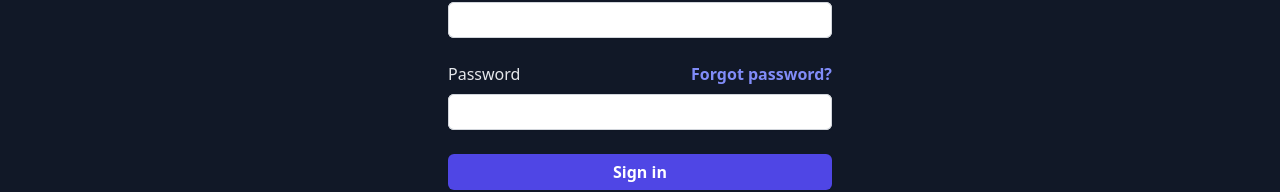
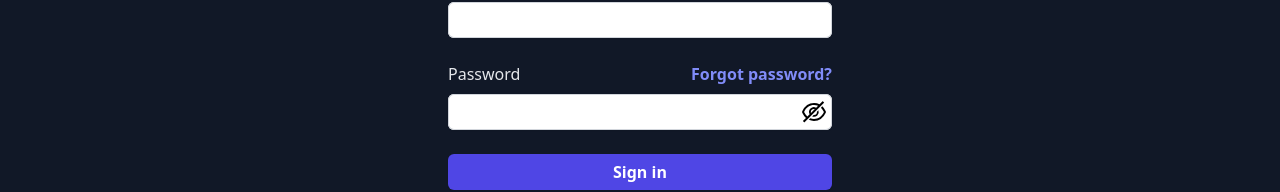
Before and after one commit to afiqsuradi/serveutm-one-stop-center, a React (Vite) app in the folder src/client/: page /login in a window 1280 px wide. Shown: the part 378-570 px from the top of the page. Built offline with nearby package versions, Linux system fonts and the light colour scheme.

Commit message:
Improve login form

```diff
--- a/src/client/package.json
+++ b/src/client/package.json
@@ -17,6 +17,7 @@
     "react": "^18.2.0",
     "react-dom": "^18.2.0",
     "react-hook-form": "^7.45.4",
+    "react-icons": "^4.10.1",
     "react-router-dom": "^6.15.0",
     "zod": "^3.22.2"
   },
--- a/src/client/src/components/LoginForm.tsx
+++ b/src/client/src/components/LoginForm.tsx
@@ -1,7 +1,9 @@
 import { useForm } from "react-hook-form";
 import useLogin, { LoginFormData } from "../hooks/useLogin";
-
+import { AiOutlineEye, AiOutlineEyeInvisible } from "react-icons/ai";
+import { useState } from "react";
 const LoginForm = () => {
+  const [show, setShow] = useState(false);
   const { login, error, isLoading } = useLogin();
   const { register, handleSubmit } = useForm<LoginFormData>();
   return (
@@ -60,20 +62,29 @@ const LoginForm = () => {
               </a>
             </div>
           </div>
-          <div className="mt-2">
+          <div className="pt-2 relative">
             <input
               {...register("password")}
               id="password"
               name="password"
-              type="password"
+              type={show ? "text" : "password"}
               autoComplete="current-password"
               required
-              className="block w-full rounded-md px-3 border-0 py-1.5 text-gray-900 shadow-sm ring-1 ring-inset ring-gray-300 placeholder:text-gray-400 focus:ring-2 focus:ring-inset focus:ring-indigo-600 sm:text-sm sm:leading-6"
+              className="block w-full pr-8 rounded-md px-3 border-0 py-1.5 text-gray-900 shadow-sm ring-1 ring-inset ring-gray-300 placeholder:text-gray-400 focus:ring-2 focus:ring-inset focus:ring-indigo-600 sm:text-sm sm:leading-6"
             />
+            <div
+              className="absolute pt-2 top-1/2 right-1 transform -translate-y-1/2 hover:cursor-pointer"
+              onClick={() => {
+                setShow(!show);
+              }}
+            >
+              {show ? (
+                <AiOutlineEye className="w-7 h-auto" />
+              ) : (
+                <AiOutlineEyeInvisible className="w-7 h-auto " />
+              )}
+            </div>
           </div>
-          {/* <p className="text-sm text-red-600">
-            {errors.username ? errors.username.message : ""}
-          </p> */}
         </div>
 
         <div>
--- a/src/client/src/components/Navbar/UserMenu.tsx
+++ b/src/client/src/components/Navbar/UserMenu.tsx
@@ -63,7 +63,7 @@ const UserMenu = () => {
                 onClick={() => void signOut()}
                 className={classNames(
                   active ? "bg-gray-100" : "",
-                  "block px-4 py-2 text-sm text-gray-700"
+                  "block px-4 py-2 text-sm text-gray-700 hover:cursor-pointer "
                 )}
               >
                 Sign out
--- a/src/client/src/hooks/useLogin.ts
+++ b/src/client/src/hooks/useLogin.ts
@@ -34,9 +34,13 @@ const useLogin = () => {
       setAuth(result.data);
       navigate(HOMEPAGE);
     } catch (error) {
-      setError(
-        (error as AxiosError<ErrorData>).response?.data.message as string
-      );
+      if ((error as AxiosError<ErrorData>).response) {
+        setError(
+          (error as AxiosError<ErrorData>).response?.data.message as string
+        );
+      }
+      // If backend crash / not found
+      setError((error as AxiosError<ErrorData>).message);
     } finally {
       setIsLoading(false);
     }
```
Also changed, not shown: 1 other file (tests, documents, lock files or other folders).
